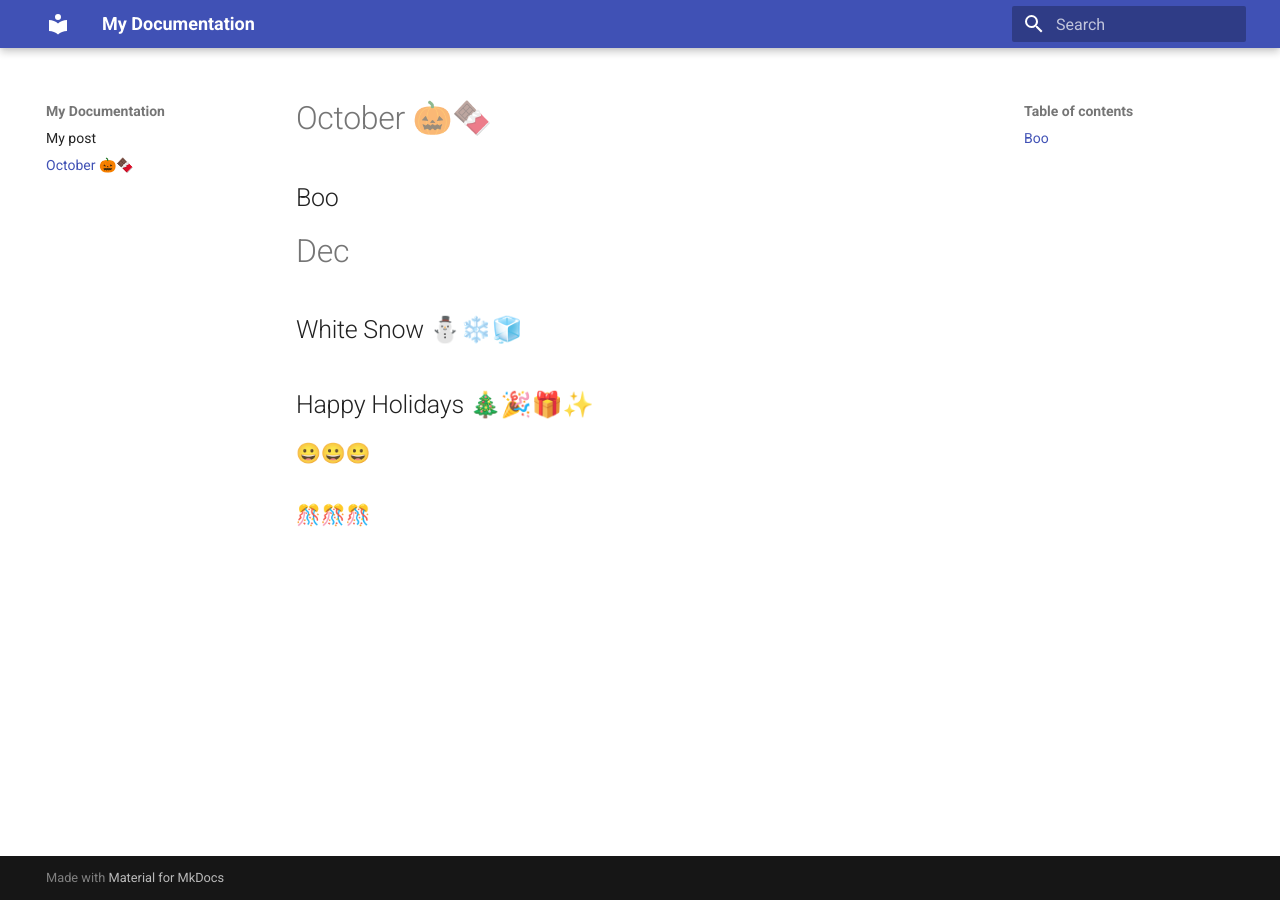
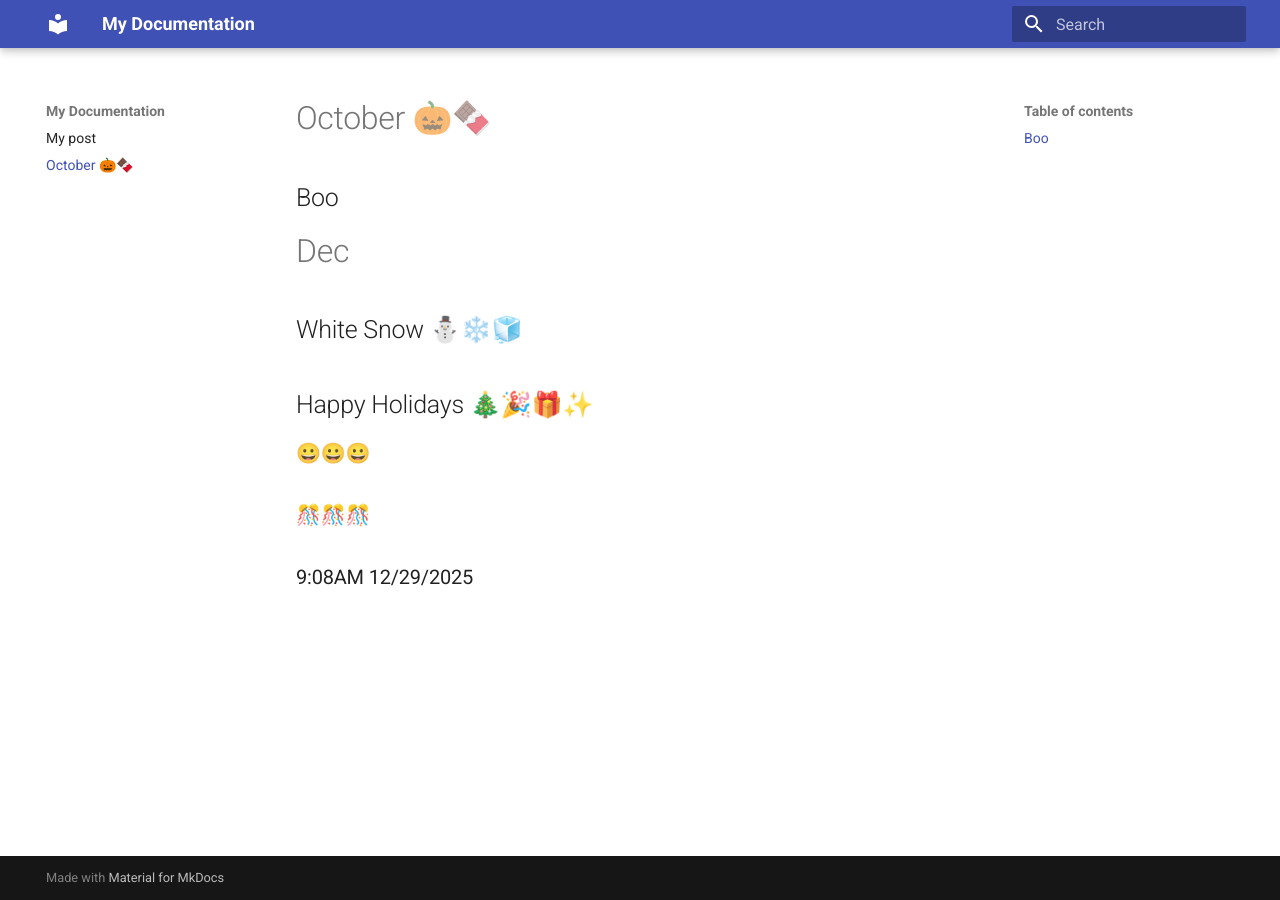
Before and after one commit to Code-dot-mil/two-steps-eval, an MkDocs documentation site: the page built from docs/test.md, in a window 1280 px wide. Built offline with MkDocs 1.6.1 and Material for MkDocs 9.7.7, drawn with Linux system fonts in a browser that asks for light colours.

Commit message:
new commit

```diff
--- a/docs/test.md
+++ b/docs/test.md
@@ -5,3 +5,4 @@
 ## Happy Holidays 🎄🎉🎁✨
 ### 😀😀😀
 ### 🎊🎊🎊
+### 9:08AM 12/29/2025
```
